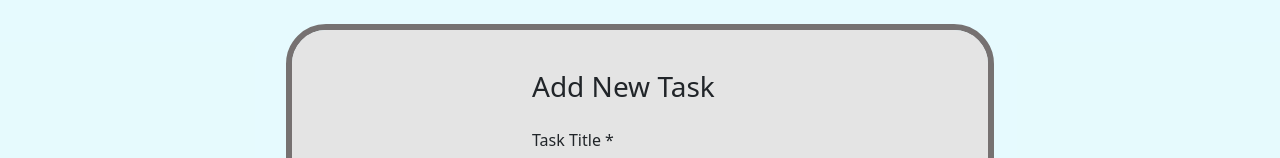
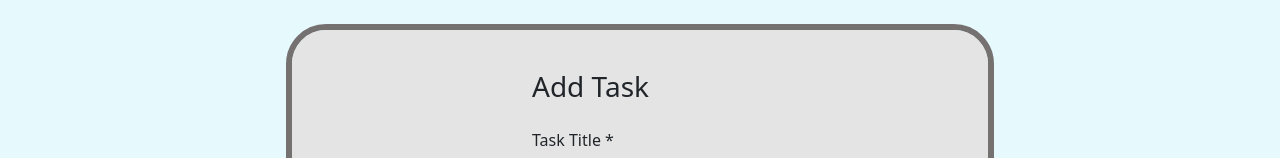
Before and after one commit to chanlita425/project-vue, a Vue app: page /FormEmployee in a window 1280 px wide. Shown: the part 213-371 px from the top of the page. Built offline with nearby package versions, Linux system fonts and the light colour scheme.

Commit message:
update data

```diff
--- a/src/composables/useEmployee.ts
+++ b/src/composables/useEmployee.ts
@@ -4,15 +4,11 @@ import type { Employee } from '../types/Employee';
 import { storage } from '../Utils/storage';
 
 const STORAGE_KEY = 'employee';
-
-
-    // state
 const employees = ref<Employee[]>(
     storage.get<Employee[]>(STORAGE_KEY) ?? []
 );
 
 export function useEmployee(){
-
     // Auto id
     const nextId = (): number => {
         if (employees.value.length === 0) return 1
@@ -29,13 +25,12 @@ export function useEmployee(){
         });
     };
 
-    //delete
+    //Delete
     const deleteEmployee = (id: number) => {
         employees.value = employees.value.filter(e => e.id !== id)
     }
 
-
-    //update
+    //Update
     const updateEmployee = (emp: Employee) => {
         const index = employees.value.findIndex(e => e.id === emp.id)
         if (index !== -1) {
@@ -43,13 +38,17 @@ export function useEmployee(){
         }
     }
 
+    //Get employee by id
+    function getEmployeeById(id: number): Employee | undefined {
+        return employees.value.find(emp => emp.id === id);
+    }
 
-    // STORAGE SYNC
+    //Storage sync
     watch(employees, (newEmployees) => {
         storage.set(STORAGE_KEY, newEmployees);
     }, { deep: true });
 
-    return {employees, addEmployee, deleteEmployee, updateEmployee };
+    return {employees, addEmployee, deleteEmployee, updateEmployee, getEmployeeById };
 }
 
 function today(): string {
--- a/src/composables/useEmployeeForm.ts
+++ b/src/composables/useEmployeeForm.ts
@@ -6,13 +6,13 @@ import { Priority, PriorityType } from "../constants/Priority";
 import { Asign, AsignType } from "../constants/Asign";
 import type { Employee } from "../types/Employee";
 
+const isEdit = ref(false)
+const editingId = ref<number | null>(null)
+let _instance: any = null;
+const { addEmployee, deleteEmployee, updateEmployee, getEmployeeById  } = useEmployee();
 
 export function useEmployeeForm(){
-
-    const isEdit = ref(false)
-    const editingId = ref<number | null>(null)
-    const { addEmployee, deleteEmployee, updateEmployee  } = useEmployee();
-
+    if (_instance) return _instance;
     // Form State
     const employeeForm = reactive({
         title           : '',
@@ -54,19 +54,33 @@ export function useEmployeeForm(){
         ...employeeForm
     });
 
-    // Submit
-    const onSubmit = () => {
-        addEmployee(form);
-        Object.assign(form, employeeForm);
+    const onEdit = (employee: Employee) => {
+        Object.assign(form, employee)
+        isEdit.value = true
+        editingId.value = employee.id
     }
 
+    //update && create
+    const onSubmit = (afterSubmit?: (action: 'add' | 'update') => void) => {
 
+        let action: 'add' | 'update' = 'add';
 
-    //update
-    const onEdit = (employee: Employee) => {
+        if (isEdit.value && editingId.value !== null) {
+            const existEmployee = getEmployeeById(editingId.value);
+            if (!existEmployee) return;
+
+            const updatedEmployee = { ...existEmployee, ...form };
+            updateEmployee(updatedEmployee);
+
+            isEdit.value = false
+            editingId.value = null
+            action = 'update';
+        } else {
+            addEmployee({ ...form });
+            action = 'add';
+        }
         Object.assign(form, employeeForm)
-        isEdit.value = true
-        editingId.value = employee.id
+        if (afterSubmit) afterSubmit(action);
     }
 
     //remove
@@ -75,11 +89,12 @@ export function useEmployeeForm(){
     }
 
     // Reset
-    const resetForm = () => {
+    const onResetForm = () => {
         Object.assign(form, employeeForm);
     }
 
-    return { onSubmit, resetForm, onRemove, onEdit, form,  employeeTheader, employeeTbody};
+    _instance ={ onSubmit, onResetForm, onRemove, onEdit, isEdit, form,  employeeTheader, employeeTbody};
+    return  _instance;
 }
 
 function today(): string {
--- a/src/views/FormEmployee.vue
+++ b/src/views/FormEmployee.vue
@@ -4,24 +4,33 @@
     import { Asign } from '../constants/Asign';
     import { Priority } from '../constants/Priority';
     import { Status } from '../constants/Status';
+    import { useRouter } from 'vue-router';
 
+    const router = useRouter();
     const asignOp    = Object.values(Asign);
     const priorityOp = Object.values(Priority);
     const statusOp   = Object.values(Status);
-    const { form, onSubmit, resetForm  } = useEmployeeForm();
+    const { form, onSubmit, onResetForm, isEdit } = useEmployeeForm();
+
+    function handleSubmit() {
+        onSubmit((action) => {
+            alert(action === 'add' ? 'Task added successfully!' : 'Task updated successfully!');
+            router.push({ name: 'HomePage' });
+        });
+    }
 
 </script>
 
 <template>
-      <div class="dashboard_body bg-info bg-opacity-10  ">
+    <div class="dashboard_body bg-info bg-opacity-10  ">
 
-        <form @submit.prevent="onSubmit" class="task_employee was-validated">
-             <h3 class=" mb-4">
-                    Add New Task
+        <form @submit.prevent="handleSubmit" class="task_employee was-validated">
+            <h3 @click="addNewEmployee" class=" mb-4">
+                {{ isEdit ? 'Update Task' : 'Add Task ' }}
             </h3>
 
             <div class="mb-3">
-                <label for="title" class="form-label">Task Title *</label>
+                <label for="title" class="form-label">  Task Title *</label>
                 <input v-model="form.title" type="text"  class="form-control" id="title" name="title" placeholder="Enter task title" required>
             </div>
 
@@ -32,7 +41,7 @@
 
             <div class="mb-3">
                 <label for="employeeId" class="form-label">Assigned By *</label>
-                <select v-model="form.assignedBy" class="form-select" id="employeeId" name="employeeId" required>
+                <select v-model="form.assignedBy" class="form-select" id="assignedBy" name="assignedBy" required>
                     <option v-for = 'asignBy in asignOp' :value="asignBy">{{asignBy}}</option>
                 </select>
             </div>
@@ -65,10 +74,10 @@
             </div>
 
             <div class="mt-5">
-                <button type="button" @click="resetForm" class=" btn btn-danger me-4 " >Cancel</button>
-                <button type="submit" class="btn btn-primary"> Submit </button>
+                <button type="button" @click="onResetForm" class=" btn btn-danger me-4 " >Cancel</button>
+                <button type="submit" class="btn btn-primary"> {{ isEdit ? 'Update Task' : 'Add Task' }} </button>
             </div>
+        </form>
 
-        </form>
     </div>
 </template>
--- a/src/views/HomePage.vue
+++ b/src/views/HomePage.vue
@@ -1,18 +1,27 @@
 
 <script setup lang="ts">
 
+    import { useRouter } from 'vue-router'
     import { useEmployee } from '../composables/useEmployee';
     import { useEmployeeForm } from '../composables/useEmployeeForm';
 
+    const router = useRouter()
     const { employees } = useEmployee();
-    const { employeeTheader, employeeTbody, onRemove } = useEmployeeForm();
+    const { employeeTheader, employeeTbody, onRemove, onEdit,isEdit } = useEmployeeForm();
+
+    const handleUpdate = (emp: any) => {
+        onEdit(emp)
+        router.push({ name: 'FormEmployee' })
+    }
 
 </script>
+
 <template>
     <div class="dashboard-body p-3 bg-info bg-opacity-10 border rounded-end px-5">
         <h1 class="mb-5 ">Listing Tasks</h1>
 
         <table class="table table-success table-striped mb-2 table-hover table-bordered text-center">
+
             <thead>
                 <tr class="table table-dark"  >
                     <th>Id</th>
@@ -22,6 +31,7 @@
                     <th>Actions</th>
                 </tr>
             </thead>
+
             <tbody>
                 <tr v-for="emp in employees" :key="emp.id">
                     <td>{{ emp.id }}</td>
@@ -29,11 +39,12 @@
                         {{ emp[field as keyof typeof emp] }}
                     </td>
                     <td>
-                        <button type="submit" class="btn btn-sm btn-primary me-2 ">Update</button>
+                        <button @click="handleUpdate(emp)" class="btn btn-primary btn-sm me-2">Update</button>
                         <button type="button" class="btn btn-sm btn-danger" @click="onRemove(emp.id)"> Delete </button>
                     </td>
                 </tr>
             </tbody>
+
         </table>
     </div>
 </template>
```
